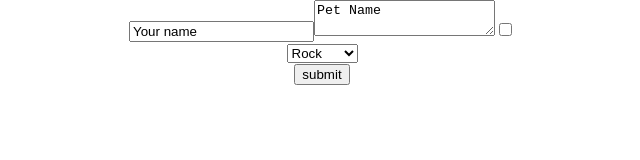
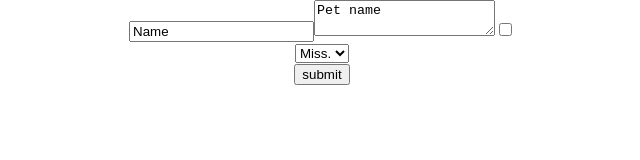
Before and after one commit to inspiringsource/MoreReactJS, a React (Create React App) app: page / in a window 1280 px wide. Shown: the top 160 px of the page, without its empty margins (318-958 px from the left). Built offline with nearby package versions, Linux system fonts and the light colour scheme.

Commit message:
React Form

```diff
--- a/src/components/MyForm.js
+++ b/src/components/MyForm.js
@@ -1,50 +1,60 @@
-import React, { Component } from 'react'
+import React from "react";
 
-export default class MyForm extends Component {
+export default class MyForm extends React.Component {
   state = {
-    name: 'Your name',
-    petname: 'Pet Name',
-    remember: false,
-    yourmove: 'Roshambo',
-  }
+    name: "Name",
+    favoritePet: "Pet name",
+    rememberMe: false,
+    title: "Miss."
+  };
 
-  handleChange = (event) => {
-    this.setState({ name: event.target.value })
-  }
+  handleChange = event => {
+    const isCheckbox = event.target.type === "checkbox";
+    this.setState({
+      [event.target.name]: isCheckbox
+        ? event.target.checked
+        : event.target.value
+    });
+  };
 
-  handleChangePet = (event) => {
-    this.setState({ name: event.target.value })
-  }
-  handleChangeBox = (event) => {
-    this.setState({ remember: event.target.checked })
-  }
-  handleSelect = (event) => {
-    this.setState({ yourmove: event.target.value })
-  }
-
-  handleSubmit = (event) => {
-    console.log(this.state)
-  }
+  handleSubmit = event => {
+    event.preventDefault();
+    console.log(this.state);
+  };
 
   render() {
     return (
-      <div>
-        <input value={this.state.name} onChange={this.handleChange} />
-        <textarea value={this.state.petname} onChange={this.handleChangePet} />
+      <form onSubmit={this.handleSubmit}>
         <input
+          name="name"
+          value={this.state.name}
+          onChange={this.handleChange}
+        />
+        <textarea
+          name="favoritePet"
+          value={this.state.favoritePet}
+          onChange={this.handleChange}
+        />
+        <input
+          name="rememberMe"
           type="checkbox"
-          checked={this.state.remember}
-          onChange={this.handleChangeBox}
+          checked={this.state.rememberMe}
+          onChange={this.handleChange}
         />
         <div>
-          <select value={this.state.yourmove} onChange={this.handleSelect}>
-            <option>Rock </option>
-            <option>paper </option>
-            <option>scissors </option>
+          <select
+            name="title"
+            value={this.state.title}
+            onChange={this.handleChange}
+          >
+            <option>Mr.</option>
+            <option>Miss.</option>
+            <option>Ms.</option>
+            <option>Mrs.</option>
           </select>
         </div>
-        <button onClick={this.handleSubmit}> submit</button>
-      </div>
-    )
+        <button type="submit">submit</button>
+      </form>
+    );
   }
 }
```
Also changed, not shown: src/components/ImageSlider01.js (added, +44 -0 lines), src/components/MyForm01.js (added, +50 -0 lines).
